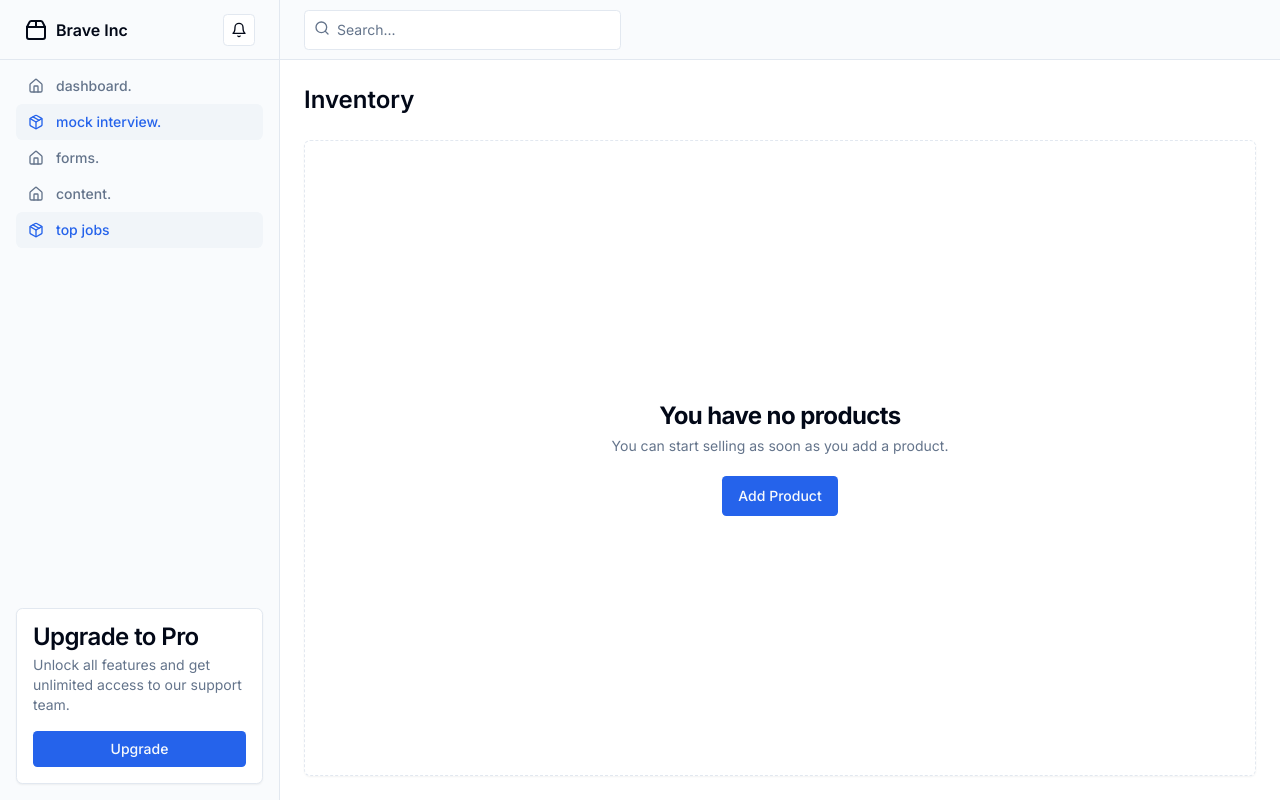
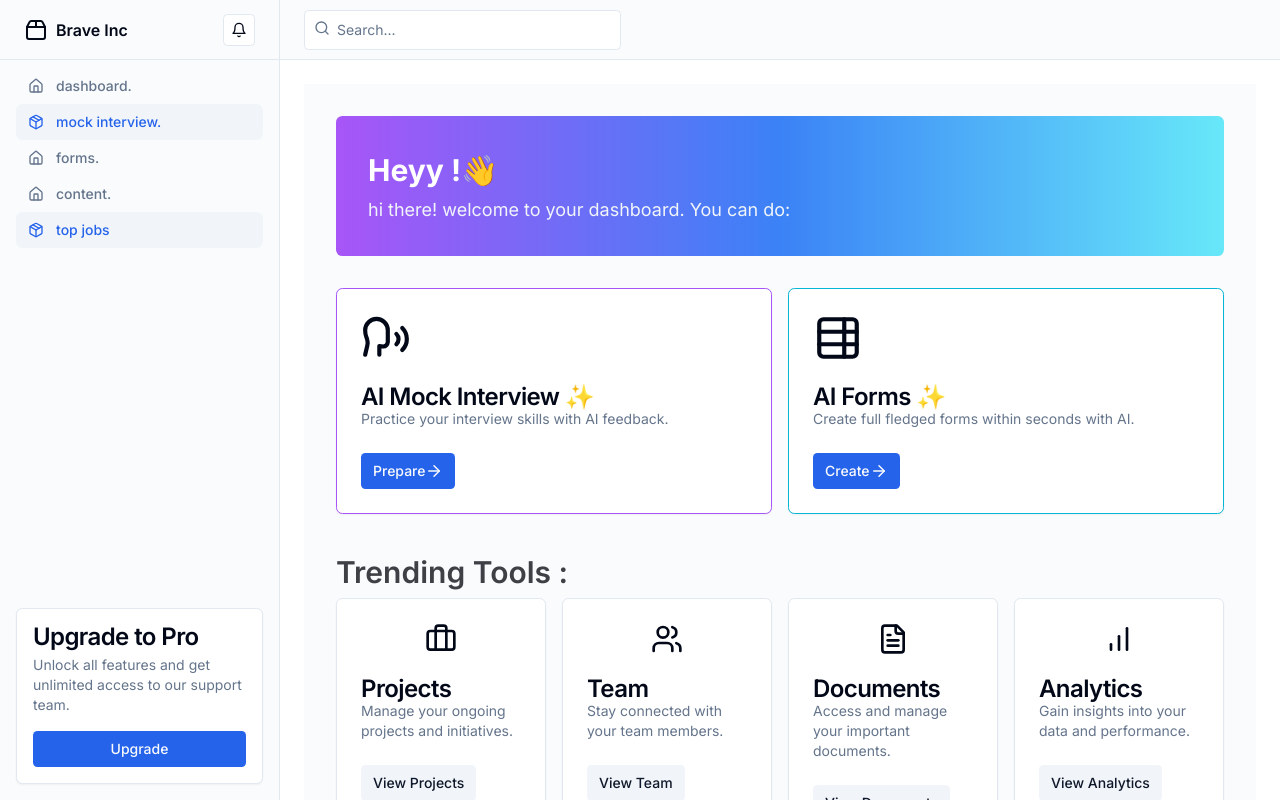
Before and after one commit to edgexhq/brave, a Next.js app: page /dashboard in a window 1280 px wide. Built offline with nearby package versions, Linux system fonts and the light colour scheme; no server answers.

Commit message:
add dashboard

```diff
--- a/app/dashboard/page.tsx
+++ b/app/dashboard/page.tsx
@@ -1,26 +1,140 @@
 import { Button } from "@/components/ui/button";
-import React from "react";
-
+import React, { Suspense } from "react";
+import {
+  Card,
+  CardHeader,
+  CardTitle,
+  CardDescription,
+  CardContent,
+} from "@/components/ui/card";
+import {
+  ArrowRight,
+  BarChartIcon,
+  BriefcaseIcon,
+  FileTextIcon,
+  Speech,
+  TableProperties,
+  UsersIcon,
+} from "lucide-react";
+import Welcome from "@/components/Welcome";
 type Props = {};
 
 export default function Dashboard({}: Props) {
   return (
     <>
-      <div className="flex items-center">
-        <h1 className="text-lg font-semibold md:text-2xl">Inventory</h1>
-      </div>
-      <div
-        className="flex flex-1 items-center justify-center rounded-lg border border-dashed shadow-sm"
-        x-chunk="dashboard-02-chunk-1"
-      >
-        <div className="flex flex-col items-center gap-1 text-center">
-          <h3 className="text-2xl font-bold tracking-tight">
-            You have no products
-          </h3>
-          <p className="text-sm text-muted-foreground">
-            You can start selling as soon as you add a product.
-          </p>
-          <Button className="mt-4">Add Product</Button>
+      <div className="w-full bg-muted/40 flex flex-col gap-8 md:p-8">
+        <Suspense
+          fallback={
+            <div className="min-h-20 bg-secondary w-full p-10">Loading...</div>
+          }
+        >
+          <Welcome />
+        </Suspense>
+        <div className="max-w-5xl mx-auto w-full grid grid-cols-1 md:grid-cols-2 gap-4">
+          <Card className="hover:-translate-y-1 duration-500 transition-all border border-purple-500">
+            <CardHeader className="flex gap-4">
+              <Speech size={50} />
+              <div>
+                <CardTitle>AI Mock Interview ✨</CardTitle>
+                <CardDescription>
+                  Practice your interview skills with AI feedback.
+                </CardDescription>
+              </div>
+            </CardHeader>
+            <CardContent>
+              <Button size={"sm"}>
+                Prepare <ArrowRight size={18} />
+              </Button>
+            </CardContent>
+          </Card>
+          <Card className="hover:-translate-y-1 duration-500 transition-all border border-cyan-500">
+            <CardHeader className="flex gap-4">
+              <TableProperties size={50} />
+              <div>
+                <CardTitle>AI Forms ✨</CardTitle>
+                <CardDescription>
+                  Create full fledged forms within seconds with AI.
+                </CardDescription>
+              </div>
+            </CardHeader>
+            <CardContent>
+              <Button size={"sm"}>
+                Create
+                <ArrowRight size={18} />
+              </Button>
+            </CardContent>
+          </Card>
+        </div>
+        <div className="flex flex-col">
+          <h2 className="text-2xl md:text-3xl font-semibold py-2 text-zinc-700">
+            Trending Tools :
+          </h2>
+          <div className="max-w-5xl mx-auto w-full grid grid-cols-1 sm:grid-cols-2 md:grid-cols-4 gap-4">
+            <Card>
+              <CardHeader className="flex items-center gap-4">
+                <BriefcaseIcon className="w-8 h-8" />
+                <div>
+                  <CardTitle>Projects</CardTitle>
+                  <CardDescription>
+                    Manage your ongoing projects and initiatives.
+                  </CardDescription>
+                </div>
+              </CardHeader>
+              <CardContent>
+                <Button size={"sm"} variant={"secondary"}>
+                  View Projects
+                </Button>
+              </CardContent>
+            </Card>
+            <Card>
+              <CardHeader className="flex items-center gap-4">
+                <UsersIcon className="w-8 h-8" />
+                <div>
+                  <CardTitle>Team</CardTitle>
+                  <CardDescription>
+                    Stay connected with your team members.
+                  </CardDescription>
+                </div>
+              </CardHeader>
+              <CardContent>
+                <Button size={"sm"} variant={"secondary"}>
+                  View Team
+                </Button>
+              </CardContent>
+            </Card>
+            <Card>
+              <CardHeader className="flex items-center gap-4">
+                <FileTextIcon className="w-8 h-8" />
+                <div>
+                  <CardTitle>Documents</CardTitle>
+                  <CardDescription>
+                    Access and manage your important documents.
+                  </CardDescription>
+                </div>
+              </CardHeader>
+              <CardContent>
+                <Button size={"sm"} variant={"secondary"}>
+                  View Documents
+                </Button>
+              </CardContent>
+            </Card>
+            <Card>
+              <CardHeader className="flex items-center gap-4">
+                <BarChartIcon className="w-8 h-8" />
+                <div>
+                  <CardTitle>Analytics</CardTitle>
+                  <CardDescription>
+                    Gain insights into your data and performance.
+                  </CardDescription>
+                </div>
+              </CardHeader>
+              <CardContent>
+                <Button size={"sm"} variant={"secondary"}>
+                  View Analytics
+                </Button>
+              </CardContent>
+            </Card>
+          </div>
         </div>
       </div>
     </>
--- /dev/null
+++ b/components/Welcome.tsx
@@ -0,0 +1,23 @@
+import Blobby from "@/app/components/ui/blobby";
+import { currentUser } from "@clerk/nextjs/server";
+
+const Welcome = async () => {
+  const user = await currentUser();
+
+  return (
+    <div className="bg-gradient-to-l from-cyan-300 via-blue-500 to-purple-500 text-white relative group overflow-hidden rounded-lg transition-all hover:shadow p-6 md:p-8">
+      <h1 className="text-3xl font-bold mb-2">
+        Heyy{" "}
+        <span className="text-4xl">
+          {user?.firstName || user?.lastName || user?.fullName}
+        </span>{" "}
+        !👋
+      </h1>
+      <p className="text-muted text-lg">
+        hi there! welcome to your dashboard. You can do:
+      </p>
+    </div>
+  );
+};
+
+export default Welcome;
```
Also changed, not shown: app/dashboard/layout.tsx (+1 -12 lines).
